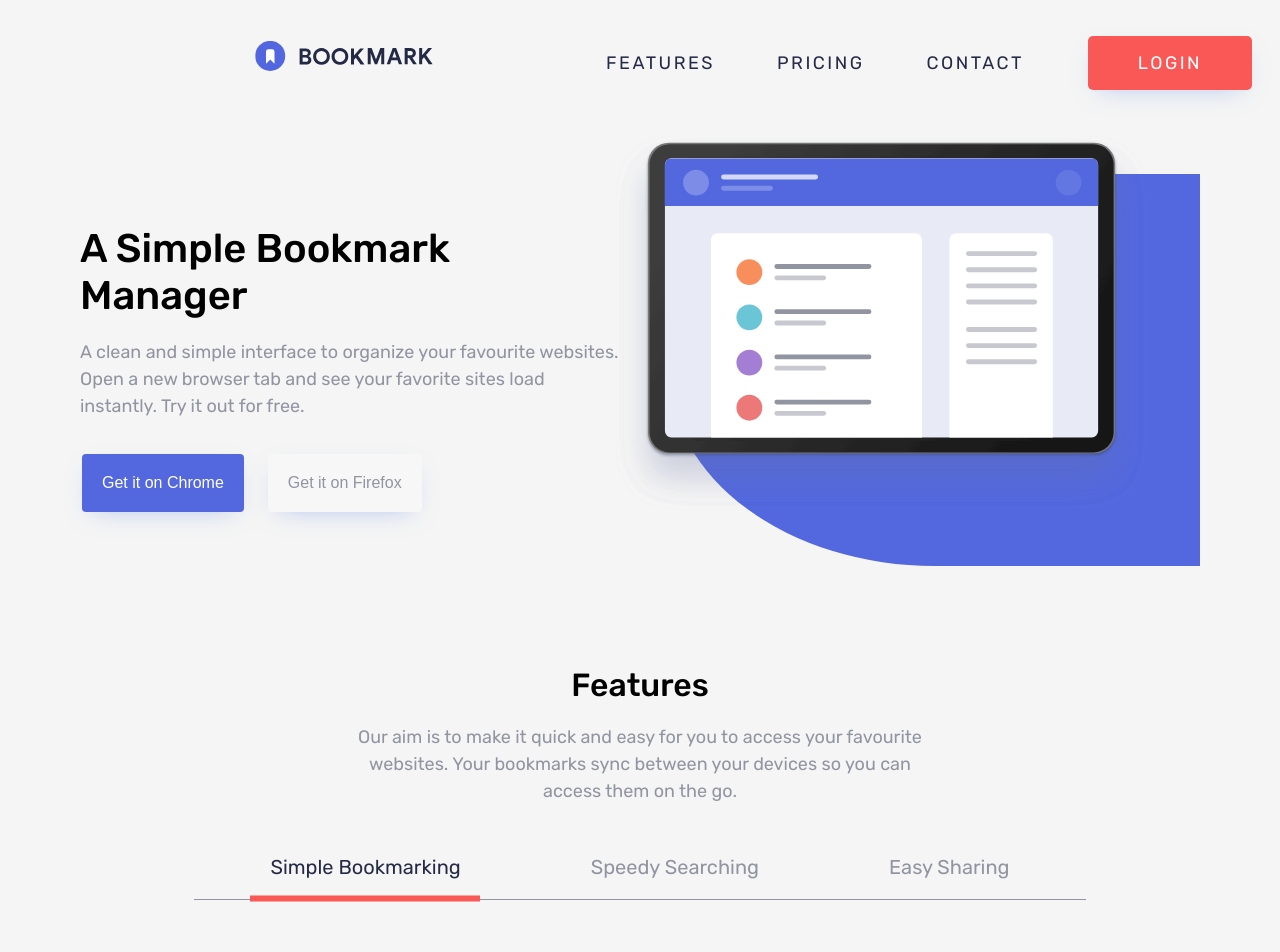
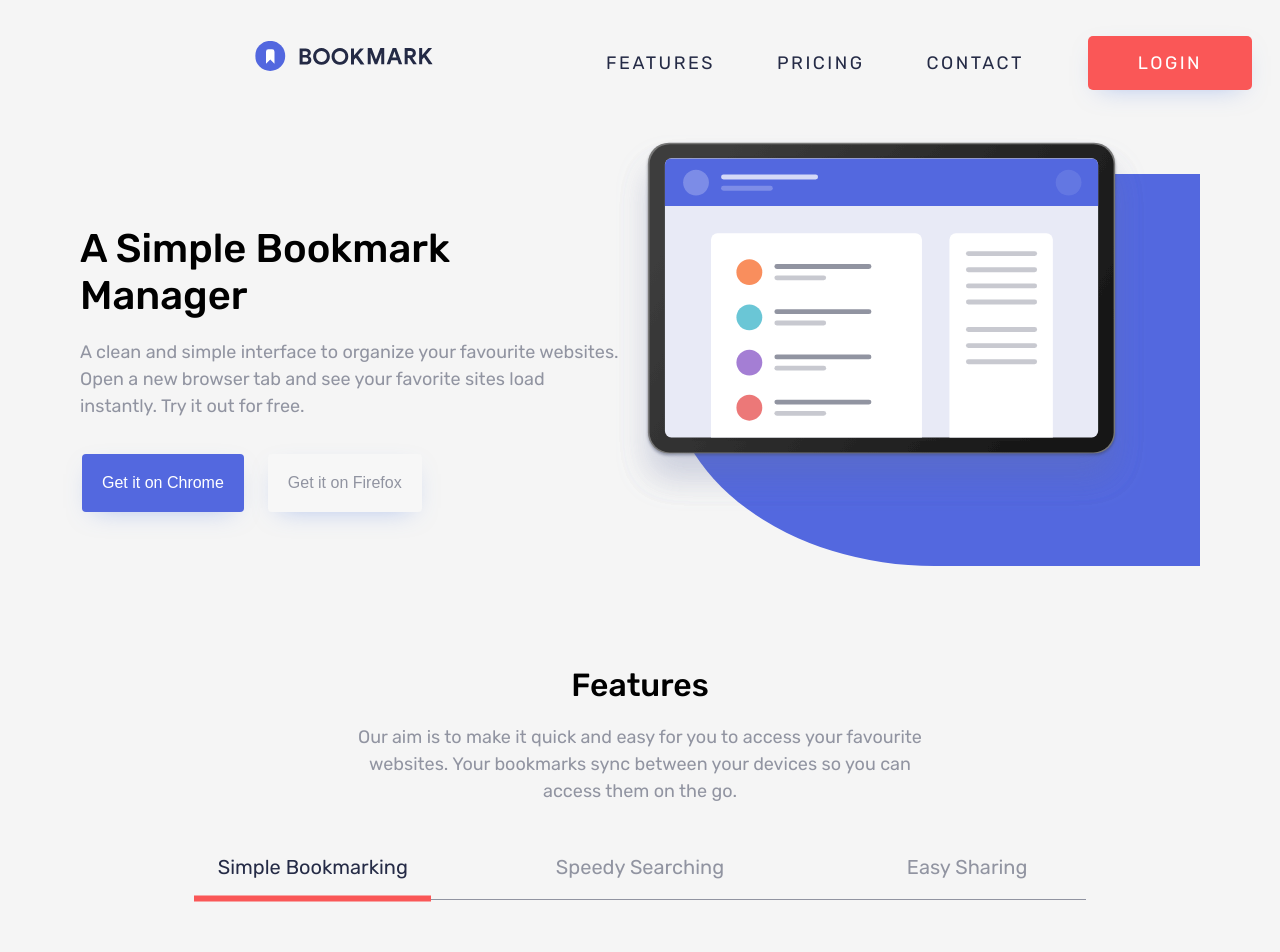
Before and after one commit to AndrzejPec/test-task, a React (Create React App) app: page / in a window 1280 px wide. Shown: the top 952 px of the page. Built offline with nearby package versions, Linux system fonts and the light colour scheme.

Commit message:
fixed features width

```diff
--- a/src/components/DownloadCard/DownloadCard.scss
+++ b/src/components/DownloadCard/DownloadCard.scss
@@ -27,6 +27,6 @@
     &__img {
         width: 100px;
         padding-bottom: 1rem;
-        transition: transform 1s linear;
+        // transition: transform 1s linear;
     }
 }
--- a/src/components/Features/Features.scss
+++ b/src/components/Features/Features.scss
@@ -12,6 +12,9 @@
         border-bottom: 1px solid $grayish;
         position: relative;
         cursor: pointer;
+        margin: 0 auto;
+        width: clamp(300px, 80%, 400px);
+        transition: color 0.3s ease-in-out;
 
         &:first-of-type {
             border-top: 1px solid $grayish;
```
